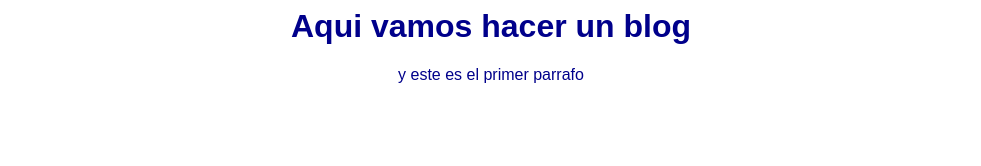
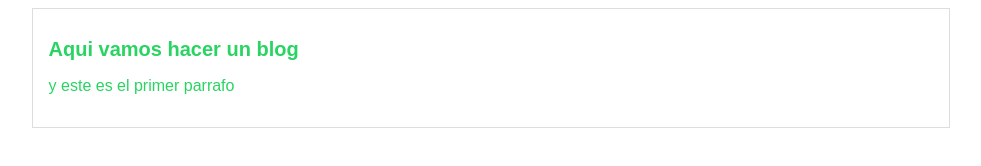
Before and after one commit to wilsonbedoya11/githubblog, a plain HTML site: page index.html in a window 1280 px wide. Shown: the whole page, without its empty margins (149-1130 px from the left). Drawn offline with Linux system fonts and the light colour scheme.

Commit message:
se agrega cabecera

```diff
--- a/css/estilos.css
+++ b/css/estilos.css
@@ -1,6 +1,18 @@
 body
 {
-    color: darkblue;
+    color: rgb(41, 212, 98);
     text-align: center;
     font-family: Arial, Helvetica, sans-serif;
 }
+#container
+{
+    width: 70%;
+    padding: 1em;
+    text-align: left;
+    border: 1px solid #ddd;
+    margin: 0 auto;
+}
+#container h1
+{
+    font-size: 20px;
+}
--- a/index.html
+++ b/index.html
@@ -4,7 +4,10 @@
         <link rel="stylesheet" href="css/estilos.css">
     </head>
     <body>
-        <h1>Aqui vamos hacer un blog</h1>
-        <p>y este es el primer parrafo</p>
+        <div id="container">
+            <div id="post"></div>
+            <h1>Aqui vamos hacer un blog</h1>
+            <p>y este es el primer parrafo</p>
+        </div>
     </body>
 </html>
```
